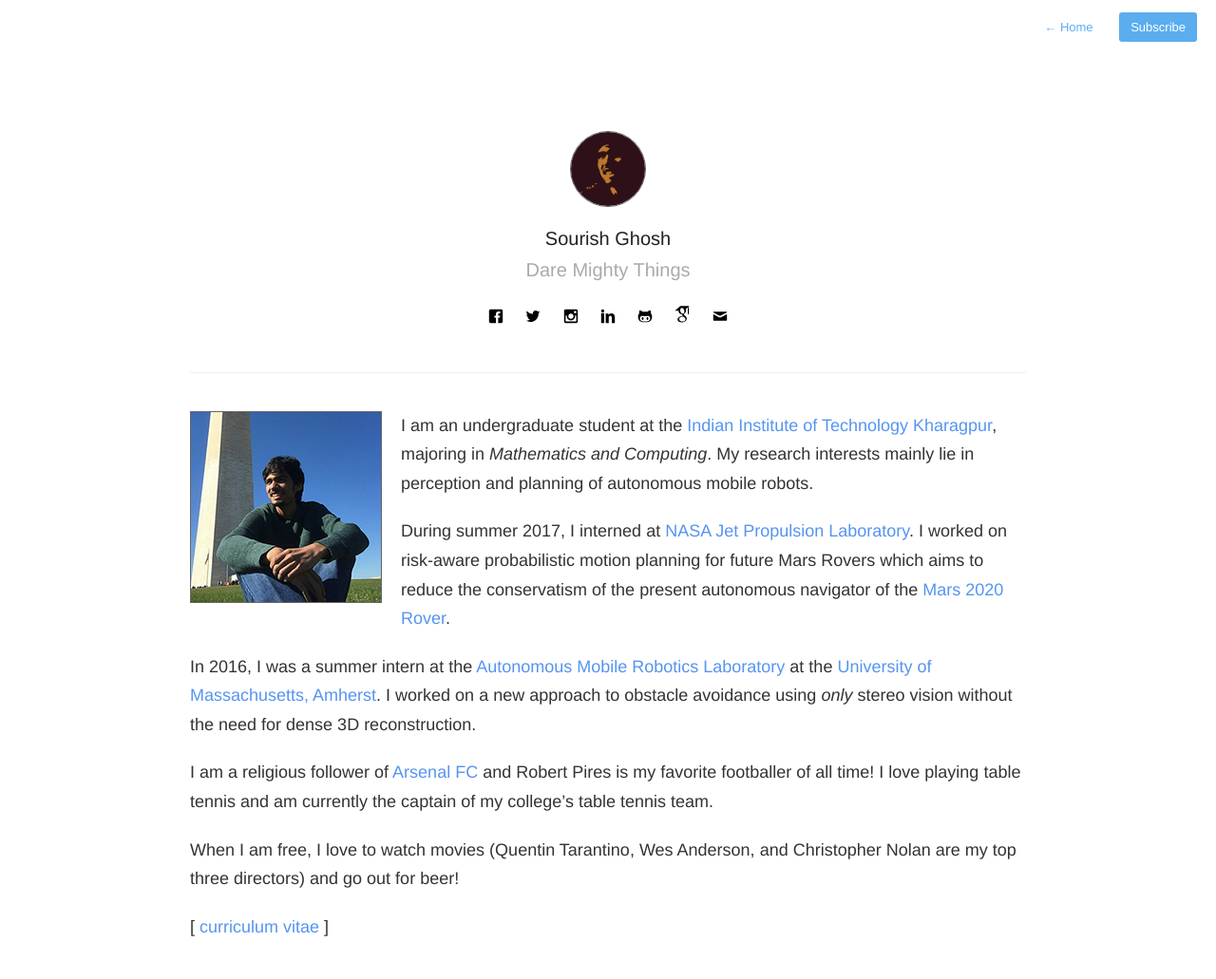
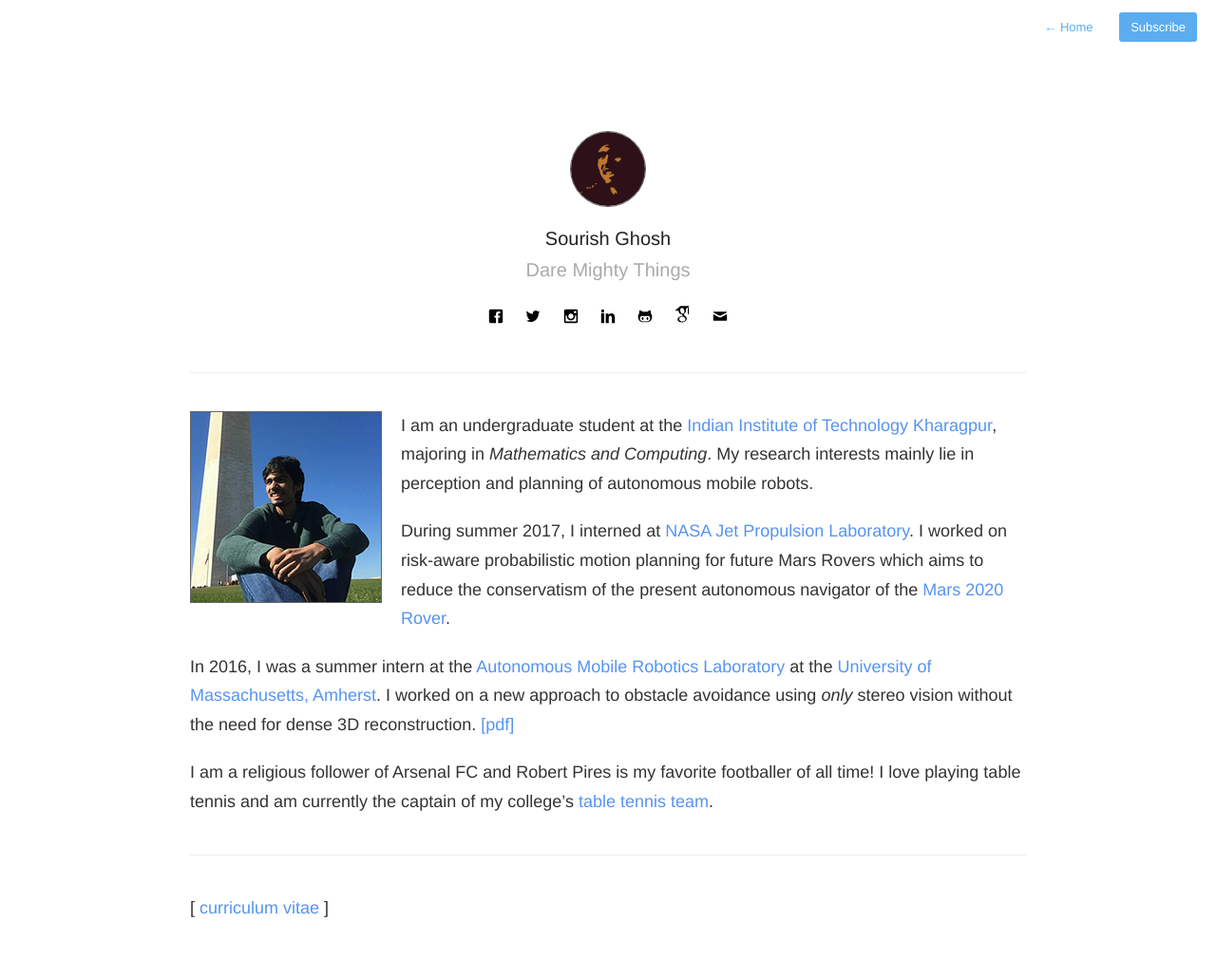
Before and after one commit to sourishg/sourishg.github.io, a Jekyll site: the page built from about.md, in a window 1280 px wide. Shown: the whole page at 95% size. Built offline with Jekyll 4.4.1, drawn with Linux system fonts in a browser that asks for light colours; nearby versions of some CDN libraries.

Commit message:
modify about page

```diff
--- a/about.md
+++ b/about.md
@@ -10,10 +10,9 @@ I am an undergraduate student at the [Indian Institute of Technology Kharagpur](
 
 During summer 2017, I interned at [NASA Jet Propulsion Laboratory](https://www.jpl.nasa.gov/). I worked on risk-aware probabilistic motion planning for future Mars Rovers which aims to reduce the conservatism of the present autonomous navigator of the [Mars 2020 Rover](https://mars.nasa.gov/mars2020/).
 
-In 2016, I was a summer intern at the [Autonomous Mobile Robotics Laboratory](https://amrl.cs.umass.edu/) at the [University of Massachusetts, Amherst](http://www.umass.edu/). I worked on a new approach to obstacle avoidance using *only* stereo vision without the need for dense 3D reconstruction.
+In 2016, I was a summer intern at the [Autonomous Mobile Robotics Laboratory](https://amrl.cs.umass.edu/) at the [University of Massachusetts, Amherst](http://www.umass.edu/). I worked on a new approach to obstacle avoidance using *only* stereo vision without the need for dense 3D reconstruction. [[pdf]](https://www.joydeepb.com/Publications/jpp.pdf)
 
-I am a religious follower of [Arsenal FC](http://www.arsenal.com/) and Robert Pires is my favorite footballer of all time! I love playing table tennis and am currently the captain of my college's table tennis team.
+I am a religious follower of Arsenal FC and Robert Pires is my favorite footballer of all time! I love playing table tennis and am currently the captain of my college's [table tennis team](https://wiki.metakgp.org/w/Table_Tennis).
 
-When I am free, I love to watch movies (Quentin Tarantino, Wes Anderson, and Christopher Nolan are my top three directors) and go out for beer!
-
+<hr>
 [ [curriculum vitae]({{ site.baseurl }}/cv.pdf) ]
```
